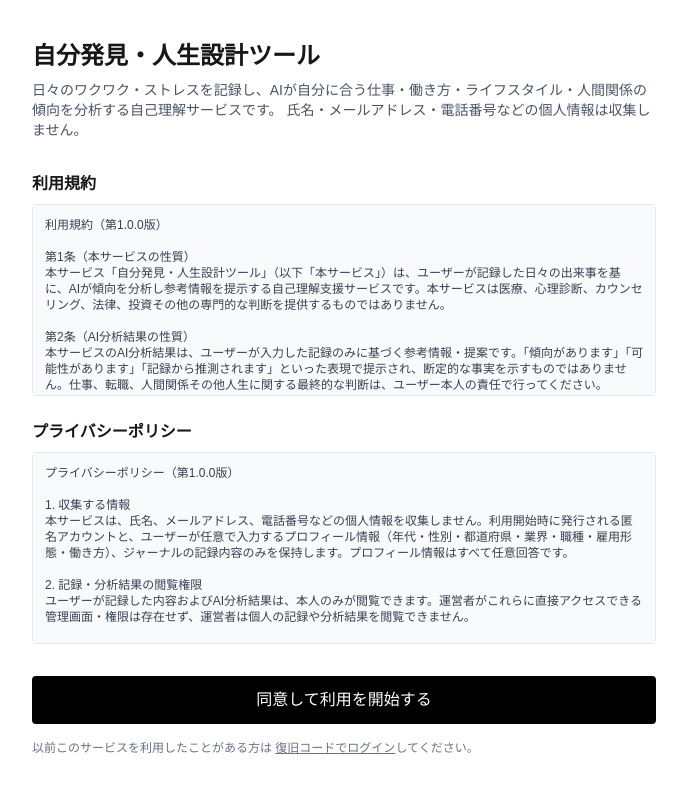
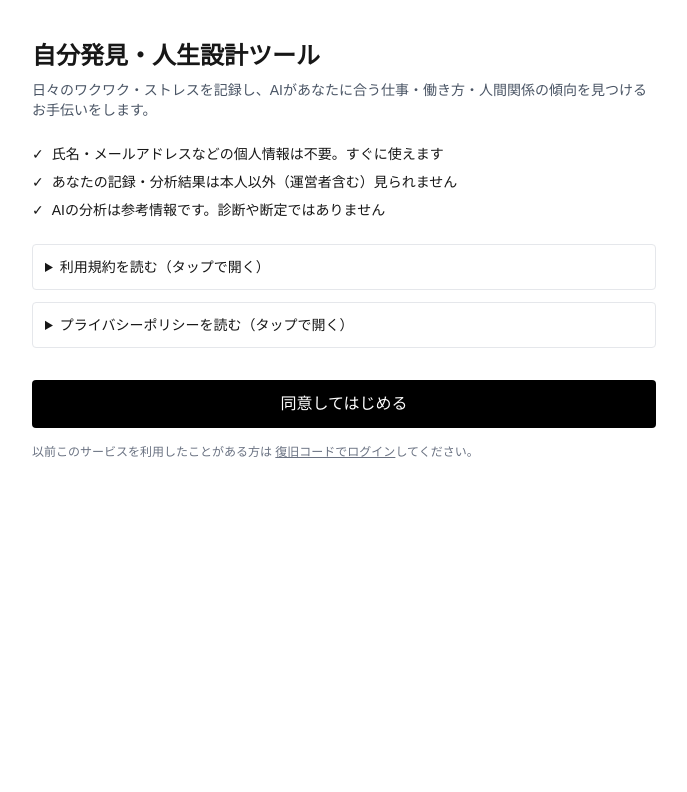
Before and after one commit to Miayume/jibun-hakken, a Next.js app: page / in a window 1280 px wide. Shown: the top 792 px of the page, without its empty margins (296-983 px from the left). Built offline with nearby package versions, Linux system fonts and the light colour scheme; no server answers.

Commit message:
同意画面を簡潔化し、QRコードでの他端末ログインに対応

```diff
--- a/app/login/LoginForm.tsx
+++ b/app/login/LoginForm.tsx
@@ -1,23 +1,35 @@
 "use client";
 
-import { useActionState } from "react";
+import { useActionState, useEffect, useRef } from "react";
 import { loginAction } from "@/app/actions/auth";
 
-export default function LoginForm() {
+export default function LoginForm({ autoCode }: { autoCode?: string }) {
   const [state, action, pending] = useActionState(loginAction, undefined);
+  const formRef = useRef<HTMLFormElement>(null);
+
+  useEffect(() => {
+    if (autoCode) {
+      formRef.current?.requestSubmit();
+    }
+    // eslint-disable-next-line react-hooks/exhaustive-deps
+  }, []);
 
   return (
-    <form action={action} className="space-y-4">
+    <form ref={formRef} action={action} className="space-y-4">
       <div>
         <label className="block text-sm font-medium mb-1">復旧コード</label>
         <input
           type="text"
           name="recoveryCode"
+          defaultValue={autoCode}
           placeholder="例: あさひ-いずみ-うみそら-えがお"
           className="w-full rounded border border-gray-300 px-3 py-2"
           autoComplete="off"
         />
       </div>
+      {autoCode && pending && (
+        <p className="text-sm text-gray-500">QRコードを確認してログイン中...</p>
+      )}
       {state?.error && <p className="text-sm text-red-600">{state.error}</p>}
       <button
         type="submit"
--- a/app/login/page.tsx
+++ b/app/login/page.tsx
@@ -1,14 +1,19 @@
 import LoginForm from "@/app/login/LoginForm";
 import Link from "next/link";
 
-export default function LoginPage() {
+export default async function LoginPage({
+  searchParams,
+}: {
+  searchParams: Promise<{ code?: string }>;
+}) {
+  const { code } = await searchParams;
   return (
     <main className="mx-auto max-w-md px-6 py-10">
       <h1 className="text-xl font-bold mb-4">復旧コードでログイン</h1>
       <p className="text-sm text-gray-600 mb-6">
         以前発行された復旧コードを入力してください。
       </p>
-      <LoginForm />
+      <LoginForm autoCode={code} />
       <p className="mt-6 text-xs text-gray-500">
         まだ利用したことがない方は <Link href="/" className="underline">こちら</Link> から開始してください。
       </p>
--- a/app/page.tsx
+++ b/app/page.tsx
@@ -13,31 +13,45 @@ export default async function HomePage() {
   return (
     <main className="mx-auto max-w-2xl px-6 py-10">
       <h1 className="text-2xl font-bold mb-2">自分発見・人生設計ツール</h1>
-      <p className="text-sm text-gray-600 mb-8">
-        日々のワクワク・ストレスを記録し、AIが自分に合う仕事・働き方・ライフスタイル・人間関係の傾向を分析する自己理解サービスです。
-        氏名・メールアドレス・電話番号などの個人情報は収集しません。
+      <p className="text-sm text-gray-600 mb-6">
+        日々のワクワク・ストレスを記録し、AIがあなたに合う仕事・働き方・人間関係の傾向を見つけるお手伝いをします。
       </p>
 
-      <section className="mb-6">
-        <h2 className="font-semibold mb-2">利用規約</h2>
-        <div className="h-48 overflow-y-auto rounded border border-gray-200 p-3 text-xs whitespace-pre-wrap text-gray-700 bg-gray-50">
+      <ul className="mb-6 space-y-2 text-sm">
+        <li className="flex gap-2">
+          <span>✓</span>
+          <span>氏名・メールアドレスなどの個人情報は不要。すぐに使えます</span>
+        </li>
+        <li className="flex gap-2">
+          <span>✓</span>
+          <span>あなたの記録・分析結果は本人以外（運営者含む）見られません</span>
+        </li>
+        <li className="flex gap-2">
+          <span>✓</span>
+          <span>AIの分析は参考情報です。診断や断定ではありません</span>
+        </li>
+      </ul>
+
+      <details className="mb-3 rounded border border-gray-200 p-3 text-sm">
+        <summary className="cursor-pointer font-medium">利用規約を読む（タップで開く）</summary>
+        <div className="mt-3 h-48 overflow-y-auto whitespace-pre-wrap text-xs text-gray-700 bg-gray-50 rounded p-3">
           {TERMS_TEXT}
         </div>
-      </section>
+      </details>
 
-      <section className="mb-8">
-        <h2 className="font-semibold mb-2">プライバシーポリシー</h2>
-        <div className="h-48 overflow-y-auto rounded border border-gray-200 p-3 text-xs whitespace-pre-wrap text-gray-700 bg-gray-50">
+      <details className="mb-8 rounded border border-gray-200 p-3 text-sm">
+        <summary className="cursor-pointer font-medium">プライバシーポリシーを読む（タップで開く）</summary>
+        <div className="mt-3 h-48 overflow-y-auto whitespace-pre-wrap text-xs text-gray-700 bg-gray-50 rounded p-3">
           {PRIVACY_TEXT}
         </div>
-      </section>
+      </details>
 
       <form action={agreeAndStart}>
         <button
           type="submit"
           className="w-full rounded bg-black text-white py-3 font-medium hover:bg-gray-800"
         >
-          同意して利用を開始する
+          同意してはじめる
         </button>
       </form>
 
--- /dev/null
+++ b/app/welcome/CopyButton.tsx
@@ -0,0 +1,21 @@
+"use client";
+
+import { useState } from "react";
+
+export default function CopyButton({ text }: { text: string }) {
+  const [copied, setCopied] = useState(false);
+
+  return (
+    <button
+      type="button"
+      onClick={async () => {
+        await navigator.clipboard.writeText(text);
+        setCopied(true);
+        setTimeout(() => setCopied(false), 2000);
+      }}
+      className="rounded border border-gray-300 px-3 py-1.5 text-xs hover:bg-gray-50"
+    >
+      {copied ? "コピーしました" : "コピーする"}
+    </button>
+  );
+}
--- a/app/welcome/page.tsx
+++ b/app/welcome/page.tsx
@@ -1,6 +1,9 @@
 import { redirect } from "next/navigation";
+import { headers } from "next/headers";
+import QRCode from "qrcode";
 import { getCurrentUser } from "@/lib/auth";
 import { continueToProfile } from "@/app/actions/auth";
+import CopyButton from "@/app/welcome/CopyButton";
 
 export default async function WelcomePage({
   searchParams,
@@ -12,25 +15,43 @@ export default async function WelcomePage({
   const { code } = await searchParams;
   if (!code) redirect("/onboarding/profile");
 
+  const headerList = await headers();
+  const host = headerList.get("host");
+  const protocol = host?.includes("localhost") ? "http" : "https";
+  const loginUrl = `${protocol}://${host}/login?code=${encodeURIComponent(code)}`;
+  const qrDataUrl = await QRCode.toDataURL(loginUrl, { margin: 1, width: 220 });
+
   return (
     <main className="mx-auto max-w-md px-6 py-10">
-      <h1 className="text-xl font-bold mb-4">復旧コードを保存してください</h1>
-      <p className="text-sm text-gray-600 mb-4">
-        このアプリはメールアドレスやパスワードを使いません。下記の復旧コードは、別の端末やブラウザで記録を引き続き使うために必要です。
-        <strong>この画面以降は二度と表示されません。</strong>スクリーンショットやメモで必ず保存してください。
+      <h1 className="text-xl font-bold mb-2">この端末ではこのまま使えます</h1>
+      <p className="text-sm text-gray-600 mb-6">
+        メールアドレスやパスワードは不要です。今すぐ「はじめる」を押して進めてOKです。
       </p>
-      <div className="mb-6 rounded border-2 border-black bg-gray-50 p-4 text-center text-lg font-mono tracking-wide">
-        {code}
+
+      <div className="mb-8 rounded border border-gray-200 p-4">
+        <p className="text-sm font-medium mb-3">他の端末でも続きを使いたい場合</p>
+        <div className="flex flex-col items-center gap-3">
+          {/* eslint-disable-next-line @next/next/no-img-element */}
+          <img src={qrDataUrl} alt="ログイン用QRコード" width={180} height={180} />
+          <p className="text-xs text-gray-500 text-center">
+            他の端末のカメラでこのQRコードを読み取ると、自動でログインできます。
+          </p>
+          <div className="flex items-center gap-2">
+            <code className="text-xs font-mono">{code}</code>
+            <CopyButton text={code} />
+          </div>
+          <p className="text-xs text-gray-400 text-center">
+            QRコードを保存できなくても、設定画面からいつでも新しいコードを発行できます。
+          </p>
+        </div>
       </div>
-      <p className="text-xs text-gray-500 mb-8">
-        復旧コードは他人に教えないでください。復旧コードを知っている人は、あなたの記録にアクセスできてしまいます。
-      </p>
+
       <form action={continueToProfile}>
         <button
           type="submit"
           className="w-full rounded bg-black text-white py-3 font-medium hover:bg-gray-800"
         >
-          保存しました。次へ進む
+          はじめる
         </button>
       </form>
     </main>
--- a/eslint.config.mjs
+++ b/eslint.config.mjs
@@ -12,6 +12,7 @@ const eslintConfig = defineConfig([
     "out/**",
     "build/**",
     "next-env.d.ts",
+    "app/generated/**",
   ]),
 ]);
 
--- a/package.json
+++ b/package.json
@@ -14,6 +14,7 @@
     "date-fns": "^4.4.0",
     "next": "16.2.9",
     "prisma": "^6.19.3",
+    "qrcode": "^1.5.4",
     "react": "19.2.4",
     "react-day-picker": "^10.0.1",
     "react-dom": "19.2.4",
@@ -23,6 +24,7 @@
   "devDependencies": {
     "@tailwindcss/postcss": "^4",
     "@types/node": "^20",
+    "@types/qrcode": "^1.5.6",
     "@types/react": "^19",
     "@types/react-dom": "^19",
     "@types/uuid": "^10.0.0",
```
Also changed, not shown: 1 other file (tests, documents, lock files or other folders).
